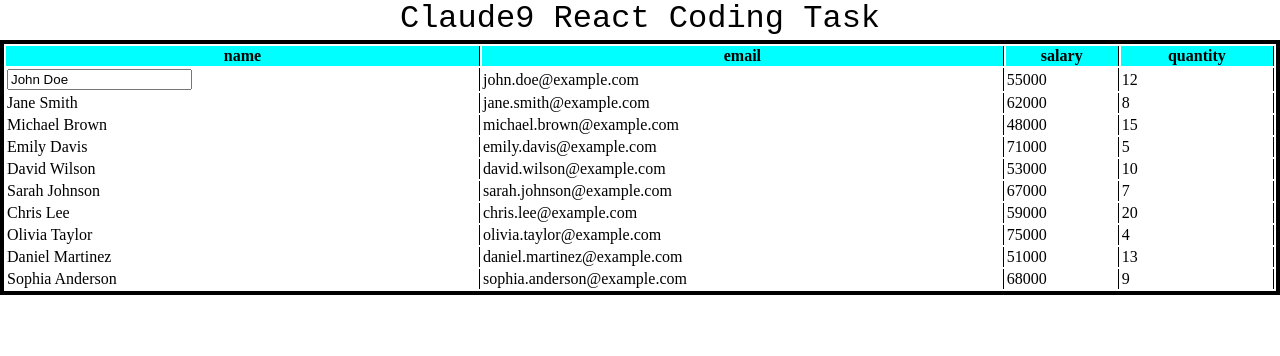
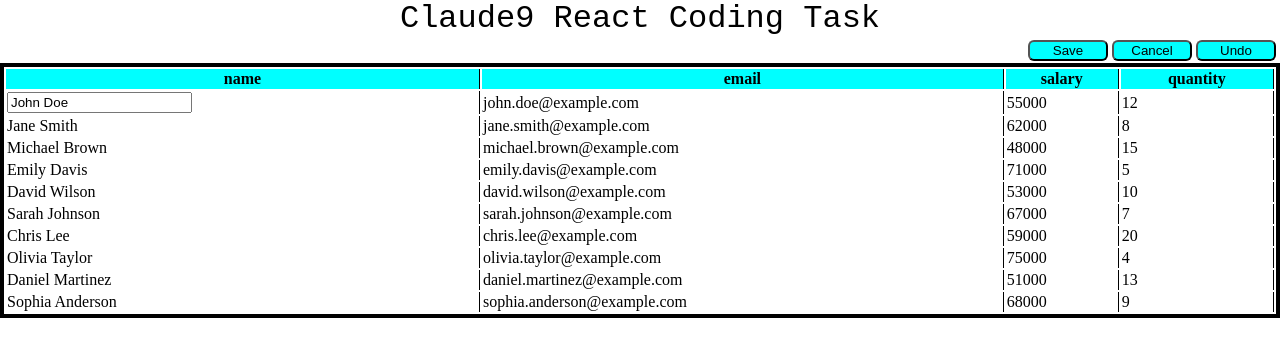
Before and after one commit to pankaj87072/ReactTask, a React (Vite) app in the folder reactTask/: page / in a window 1280 px wide. Both pictures are taken after a click on the element "John Doe". Shown: the top 356 px of the page. Built offline with nearby package versions, Linux system fonts and the light colour scheme.

Commit message:
Complete saving and cancle

```diff
--- a/reactTask/src/App.jsx
+++ b/reactTask/src/App.jsx
@@ -1,7 +1,10 @@
 import './App.css'
+import {useState} from 'react'
 import Card from './Card'
 
 function App() {
+  const [actionState,setActionState] = useState(null)
+  const [count,setCount] = useState(0)
   const rowsData = [
   {
     name: "John Doe",
@@ -63,11 +66,28 @@ function App() {
     salary: 68000,
     quantity: 9,
   },
-];
+  ];
+
+  const handleAction = (action)=>{
+    setActionState(action)
+    setCount(c => c+1)
+  }
+  console.log('parent',actionState)
   return (
     <>
      <div className='navHeading'>Claude9 React Coding Task</div>
-     <Card className='tableCard' rowsData={rowsData}/>
+     <div className='actionButtons'>
+       <button onClick={()=>handleAction('save')}>
+        Save
+       </button>
+       <button onClick={()=>handleAction('cancle')}>
+        Cancel
+       </button>
+       <button onClick={()=>handleAction('undo')}>
+        Undo
+       </button>
+     </div>
+     <Card className='tableCard' rowsData={rowsData} actionState = {actionState} count={count}/>
     </>
   )
 }
--- a/reactTask/src/Card.jsx
+++ b/reactTask/src/Card.jsx
@@ -1,12 +1,14 @@
-import { useState } from "react";
+import { useEffect, useState } from "react";
 
-function Card({className,rowsData = [],style}) {
+function Card({className,rowsData = [],actionState,count}) {
+    const [tableData, setTableData] = useState(rowsData)
     const [editingRow, setEditingRow] = useState(-1)
     const [editingCol, setEditingCol] = useState(-1)
     const [value, setValue] = useState('')
-   const gettingColSizeHeading = (rowsData)=>{
+    const [showInupt, setShowInput] = useState(false)
+   const gettingColSizeHeading = ()=>{
     let mappedData = []
-    for (let key in rowsData[0]){
+    for (let key in tableData[0]){
         mappedData.push(key)
     }
     const res = mappedData.map((d)=>{
@@ -14,33 +16,60 @@ function Card({className,rowsData = [],style}) {
     })
     return res
    }
-   const gettingColSizeData = (singleRow,colIndex,editingCol,editingRow)=>{
+   const gettingColSizeData = (singleRow,rowIndex,editingCol,editingRow) => {
+
     let mappedData = []
     for (let key in singleRow){
-        mappedData.push(singleRow[key])
+        mappedData.push({key,value:singleRow[key]})
     }
-    const res = mappedData.map((d,rowIndex)=>{
-        console.log('trueorfalse',editingRow === rowIndex,editingCol === colIndex)
-        return <td onClick={()=>{
+    const res = mappedData.map((d,colIndex)=>{
+        return <td key={colIndex} onClick={()=>{
             setEditingRow(rowIndex);
-            setEditingCol(colIndex);
-            setValue(d)
-        }}>{(editingRow === rowIndex && editingCol === colIndex) ? <input type="text" value={value} onChange={(e)=>{setValue(e.target.value)}}/> : d} </td>
+            setEditingCol(d.key);
+            setShowInput(true)
+            setValue(d.value)
+             }}>{
+            (showInupt && editingRow === rowIndex && editingCol === d.key) ?
+            <input type="text" value={value} onClick={(e) => e.stopPropagation()} onChange={(e)=>{
+                setValue(e.target.value)}}/> : d.value
+            }
+            </td>
     })
     return res
    }
 
-   console.log('edititng',editingCol,editingRow)
+   useEffect(()=>{
+    console.log('state',actionState)
+    if(actionState === 'save'){
+    if(value != tableData[editingRow][editingCol]){
+        const updated = [...tableData]
+        updated[editingRow] = {
+            ...updated[editingRow],
+            [editingCol]:value
+        }
+        console.log('updated',updated)
+        setTableData(updated)
+        setShowInput(false)
+    }
+    }
+    if(actionState === 'cancle'){
+        setShowInput(false)
+    }
+   },[count,actionState])
+
+   console.log('showInupt',showInupt)
+
+
 
   return (
-    <div className={`${className} mainTableDIV`} style={style}>
+    <div className={`${className} mainTableDIV`} >
       <table>
         <tr id = 'tableHeading'>
           {gettingColSizeHeading(rowsData)}
         </tr>
-        {rowsData.map((d,index)=>(
-             <tr key = {index}>
-               {gettingColSizeData(d,index,editingCol,editingRow)}
+        {tableData.map((d,rowIndex)=>(
+             <tr key = {rowIndex}>
+               {gettingColSizeData(d,rowIndex,editingCol,editingRow)}
             </tr>
         ))}
       </table>
--- a/reactTask/src/index.css
+++ b/reactTask/src/index.css
@@ -14,6 +14,18 @@ body{
   .tableCard{
     margin-top: auto;
     border: solid;
+  }
+  .actionButtons{
+    display: flex;
+    gap: 4px;
+    justify-content: end;
+    margin-right:4px;
+    button{
+      width: 5rem;
+      margin-bottom: 2px;
+      border-radius: 6px;
+      background-color: aqua;
+    }
   }
 }
 .mainTableDIV{
```
